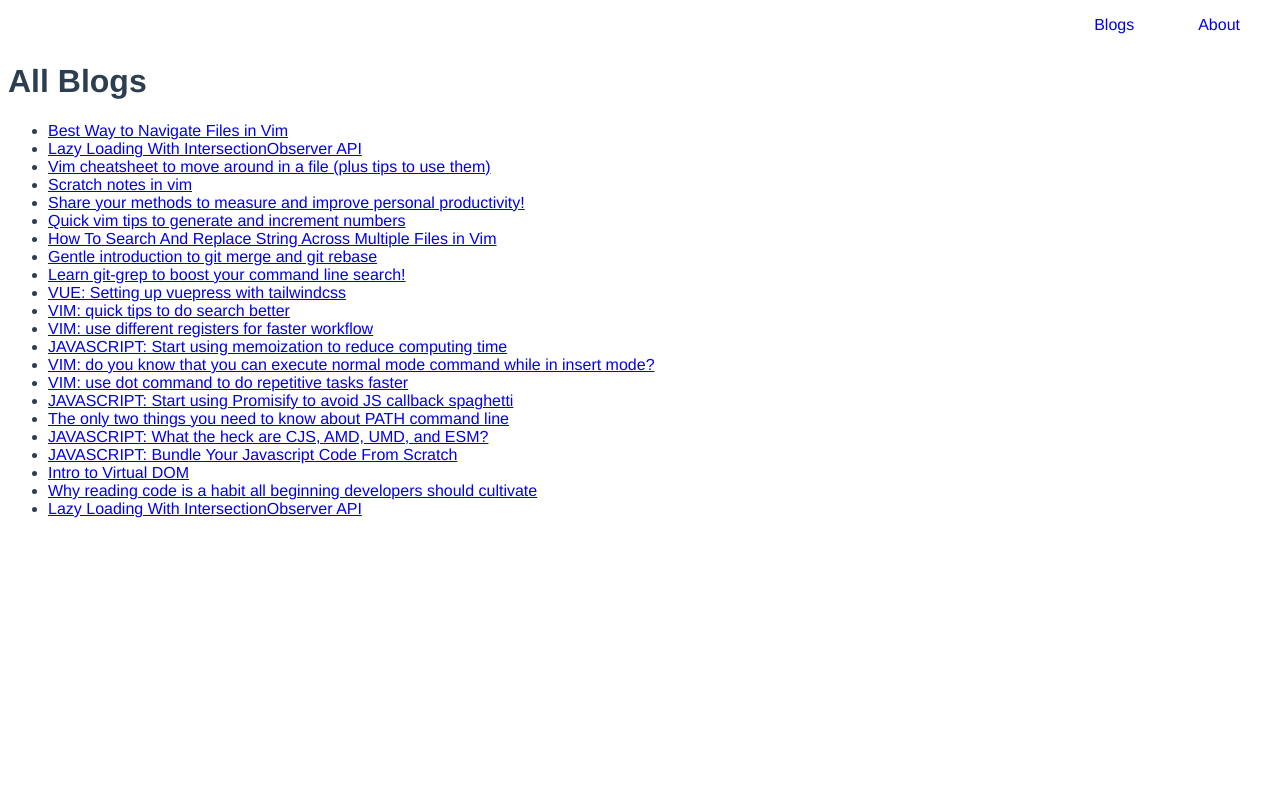
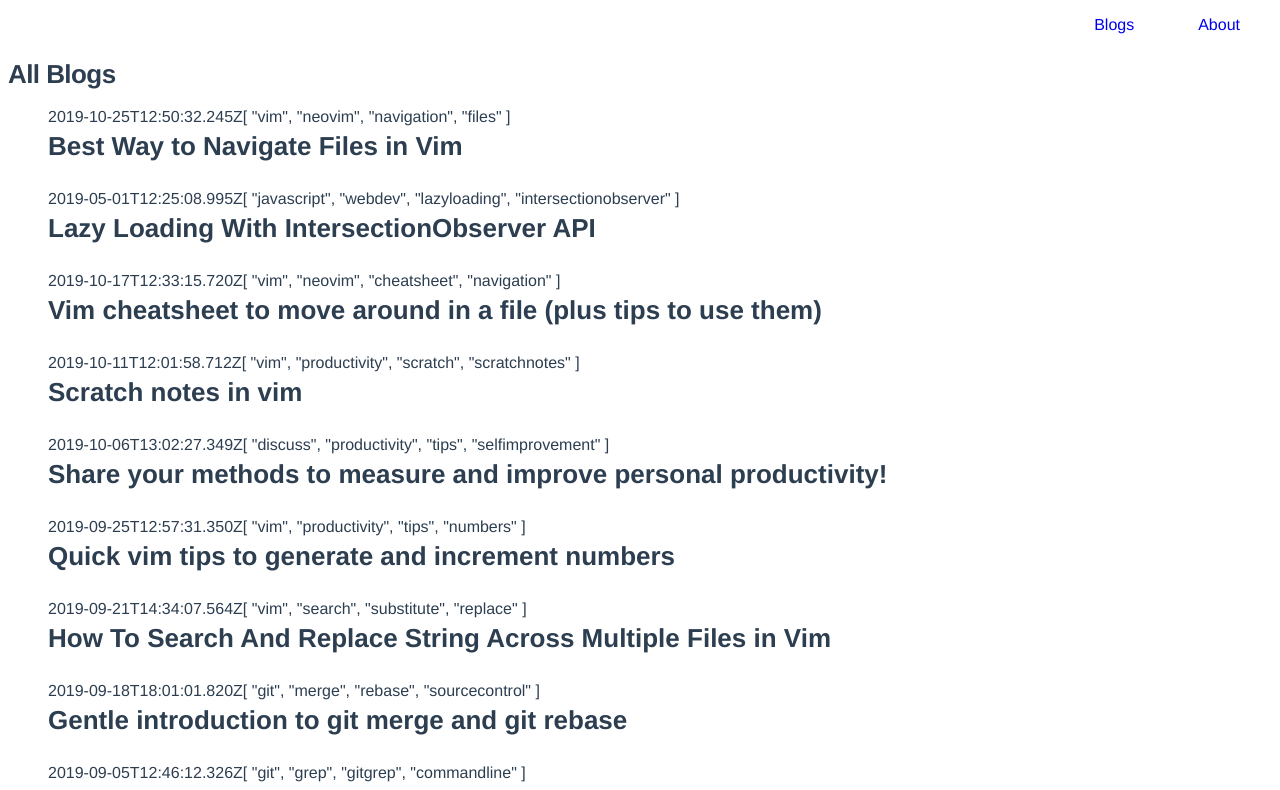
Before and after one commit to iggredible/vueBlog, a Vue app: page /blogs in a window 1280 px wide. Shown: the top 790 px of the page. Built offline with nearby package versions, Linux system fonts and the light colour scheme.

Commit message:
WIP - styling

```diff
--- a/package.json
+++ b/package.json
@@ -24,6 +24,8 @@
     "babel-eslint": "^10.0.3",
     "eslint": "^5.16.0",
     "eslint-plugin-vue": "^5.0.0",
+    "sass": "1.23.1",
+    "sass-loader": "8.0.0",
     "vue-template-compiler": "^2.6.10"
   },
   "eslintConfig": {
--- a/src/components/blogs/Blog.vue
+++ b/src/components/blogs/Blog.vue
@@ -1,5 +1,5 @@
 <template>
-  <div>
+  <div class="blog__container">
     <div v-html="devMarkdown"></div>
   </div>
 </template>
@@ -16,9 +16,28 @@ export default {
   computed: {
     devMarkdown: function() {
       const markdownData = fm(devJson[this.$route.params.slug].body_markdown)
-      return `<h1>${markdownData.attributes.title}</h1>
+      return `<h1 class="blog__header">${markdownData.attributes.title}</h1>
       ${md.render(markdownData.body)}`
     },
   }
 }
 </script>
+
+
+<style lang="scss">
+h1 {
+  font-size: 26px;
+  letter-spacing: -0.572px;
+}
+.blog {
+  &__container {
+    display: block;
+    width: 100%;
+    max-width: 645px;
+    margin: 0 auto;
+  }
+  &__header {
+    font-size: 40px;
+  }
+}
+</style>
--- a/src/components/blogs/Blogs.vue
+++ b/src/components/blogs/Blogs.vue
@@ -1,9 +1,15 @@
 <template>
-  <div>
-    <h1>All Blogs</h1>
-    <ul>
-      <li v-for="article in devJsonKeys" v-bind:key="article">
-        <router-link :to="`/blog/${article}`">{{devJson[article].title}}</router-link>
+  <div class="blogs__container">
+    <h1 class="blogs__header">All Blogs</h1>
+    <ul class="blogs__list">
+      <li class="blogs__feed" v-for="article in devJsonKeys" v-bind:key="article">
+        <div class="blogs__feed-meta-container">
+          <time>{{devJson[article].published_at}}</time>
+          <span>{{devJson[article].tag_list}}</span>
+        </div>
+        <router-link class="blogs__feed-link" :to="`/blog/${article}`">
+          <h2 class="blogs__feed-title">{{devJson[article].title}}</h2>
+        </router-link>
       </li>
     </ul>
   </div>
@@ -26,6 +32,24 @@ export default {
 }
 </script>
 
-<style>
+<style lang="scss">
+.blogs {
+  &__feed {
+    list-style-type: none;
+    margin-bottom: 24px;
+  }
+  &__feed-title {
+    font-size: 26px;
+    line-height: 40px;
+    margin-top: 0;
+  }
+  &__feed-link {
+    text-decoration: none;
+    color: #2c3e50;
 
+    &:hover {
+      text-decoration: underline;
+    }
+  }
+}
 </style>
```
Also changed, not shown: 1 other file (tests, documents, lock files or other folders).
